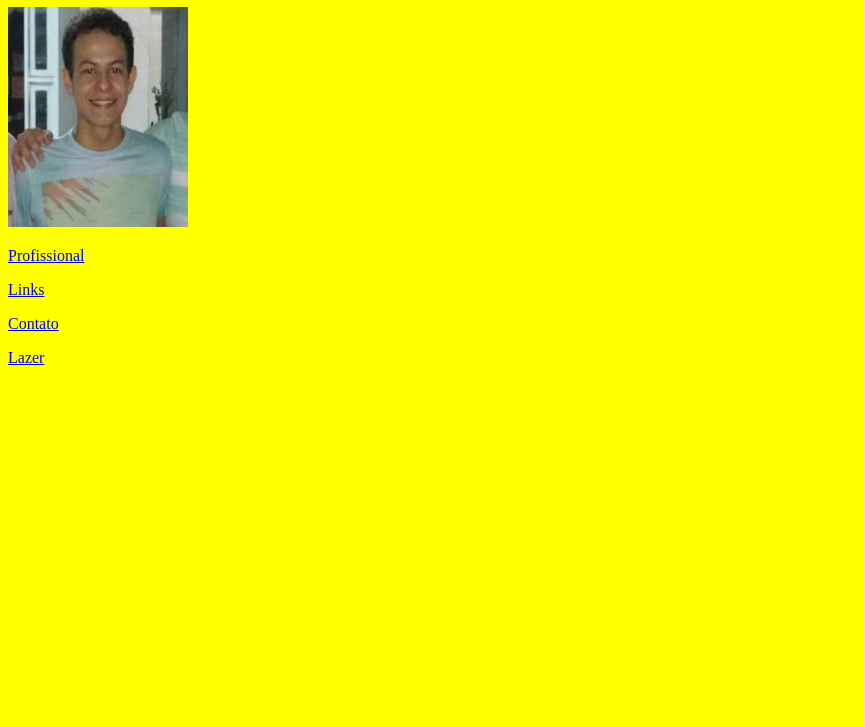
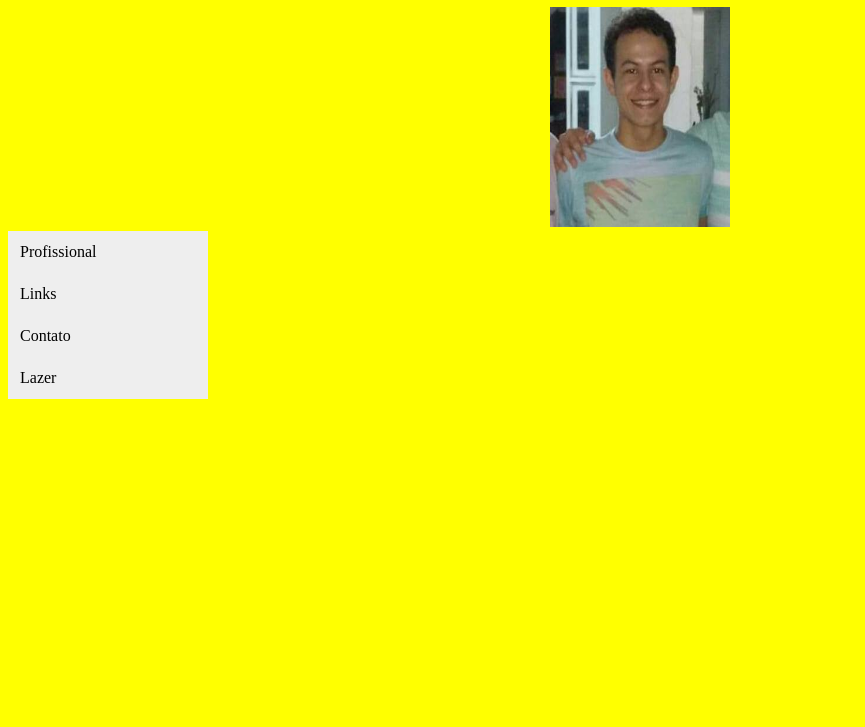
Before and after one commit to rafarneves/rafarneves.github.io, a plain HTML site: page index.html in a window 1280 px wide. Shown: the part 73-800 px from the top of the page, without its empty margins (0-865 px from the left). Drawn offline with Linux system fonts and the light colour scheme.

Commit message:
alterei o index pq copiei errado

```diff
--- a/index.html
+++ b/index.html
@@ -2,14 +2,38 @@
 <html>
 <head>
 <title>index</title>
+<style>
+.vertical-menu {
+    width: 200px;
+}
+
+.vertical-menu a {
+    background-color: #eee;
+    color: black;
+    display: block;
+    padding: 12px;
+    text-decoration: none;
+}
+
+.vertical-menu a:hover {
+    background-color: #ccc;
+}
+
+.vertical-menu a.active {
+    background-color: #4CAF50;
+    color: white;
+}
+</style>
 </head>
 <body style = "background-color:yellow;">
 
-<h1>Rafael Arruda das Neves</h1>
-<img src="dsi/projeto1/Imagens/Foto.jpg" width="180" height="220">
-<p><a href="dsi/projeto1/Profissional.html">Profissional</a></p>
-<p><a href="dsi/projeto1/Links.html">Links</a></p>
-<p><a href="dsi/projeto1/Contato.html">Contato</a></p>
-<p><a href="dsi/projeto1/Lazer.html">Lazer</a></p>
+<h1 style="text-align:center;">Rafael Arruda das Neves</h1>
+<div align="center"><img src="dsi/projeto1/Imagens/Foto.jpg" width="180" height="220"></div>
+<div class="vertical-menu">
+  <a href="dsi/projeto1/Profissional.html">Profissional</a>
+  <a href="dsi/projeto1/Links.html">Links</a>
+  <a href="dsi/projeto1/Contato.html">Contato</a>
+  <a href="dsi/projeto1/Lazer.html">Lazer</a>
+</div>
 </body>
 </html>
```
